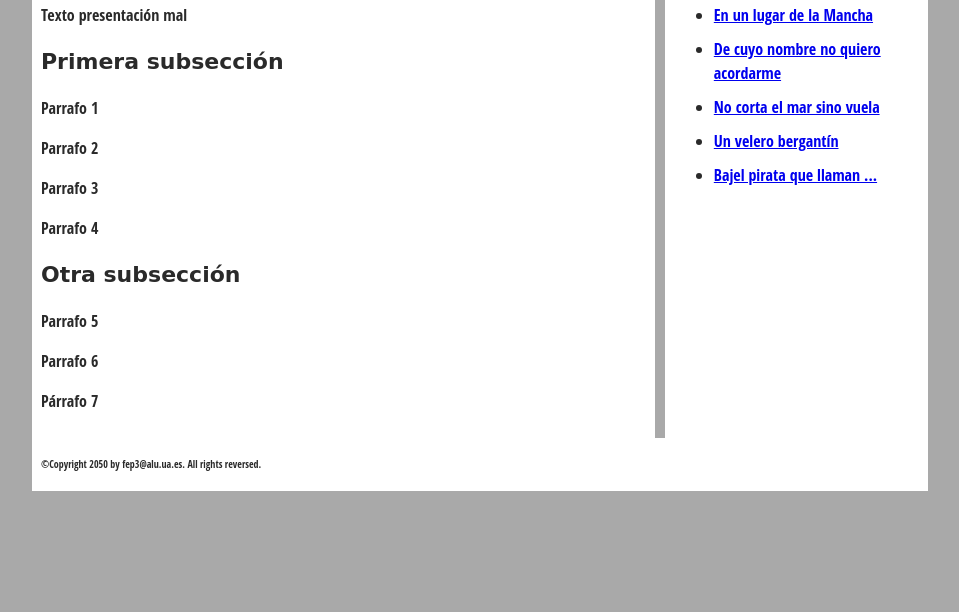
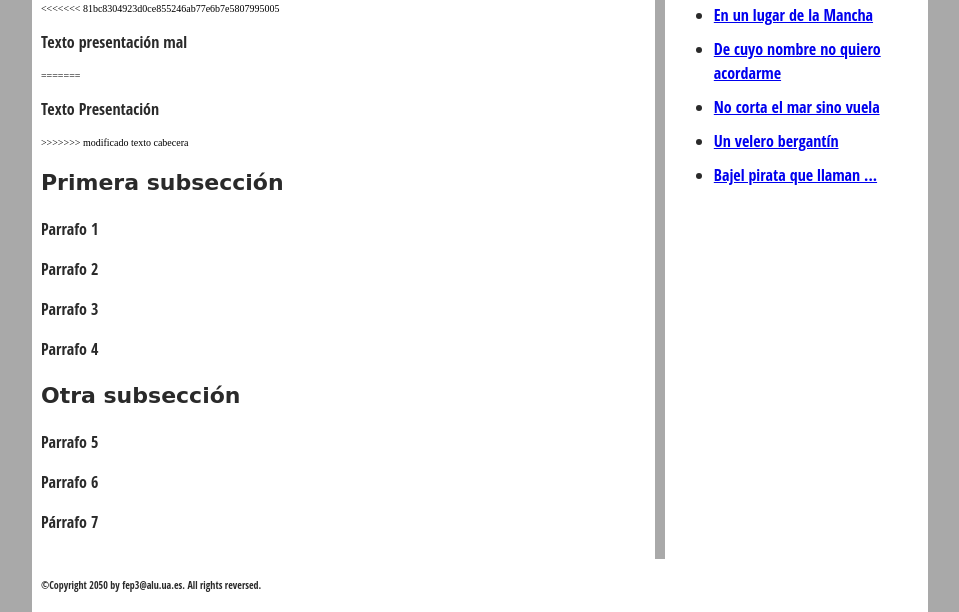
Before and after one commit to Kereck/curso-git-repo1, a plain HTML site: page index.html in a window 1280 px wide. Shown: the part 318-930 px from the top of the page, without its empty margins (160-1119 px from the left). Before the commit the page ends 809 px from the top, so only its background shows below. Drawn offline with Linux system fonts and the light colour scheme.

Commit message:
modificado texto cabecera

```diff
--- a/index.html
+++ b/index.html
@@ -30,7 +30,11 @@
 
   <h2>Cabecera de artículo</h2>
 
+<<<<<<< 81bc8304923d0ce855246ab77e6b7e5807995005
   <p>Texto presentación mal</p>
+=======
+  <p>Texto Presentación</p>
+>>>>>>> modificado texto cabecera
 
   <h3>Primera subsección</h3>
 
```
